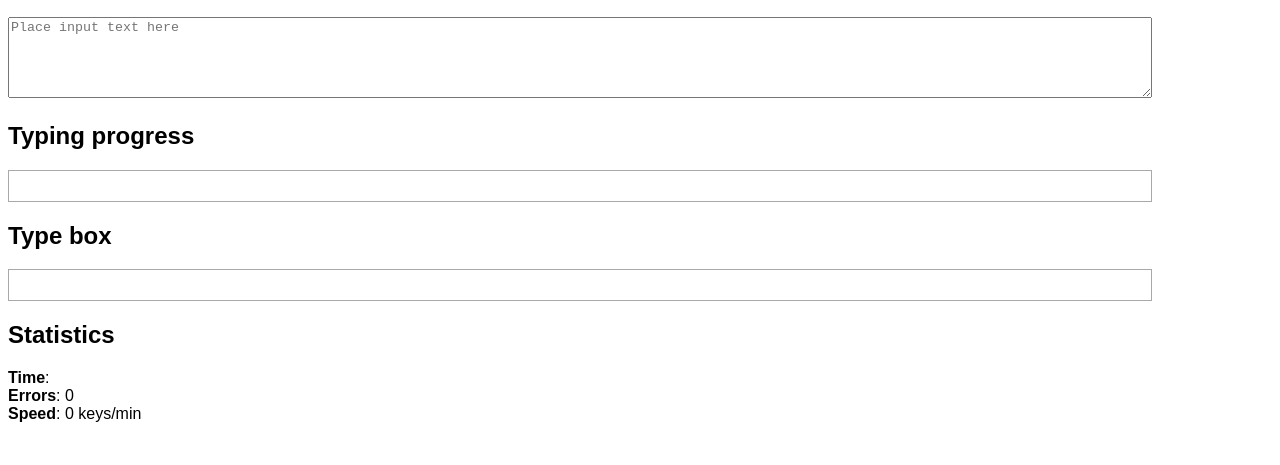
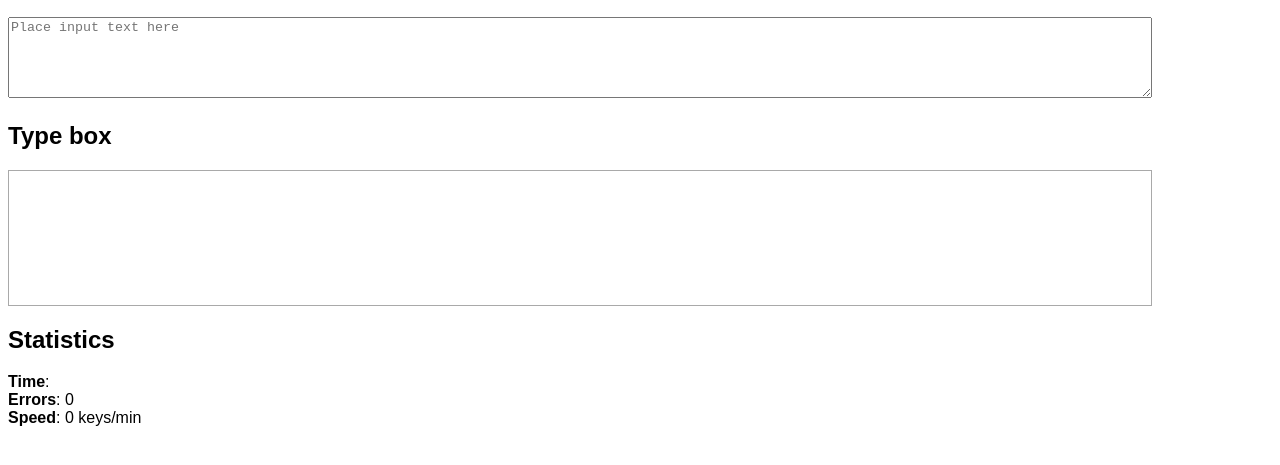
Before and after one commit to lcrespom/typing-contest, a plain HTML site: page index.html in a window 1280 px wide. Shown: the part 111-576 px from the top of the page. Drawn offline with Linux system fonts and the light colour scheme.

Commit message:
Overlay is working

```diff
--- a/index.html
+++ b/index.html
@@ -8,22 +8,25 @@
 	<script src="jquery-3.3.1.min.js"></script>
 </head>
 <body>
+<div id="main">
 	<h1>Typing contest</h1>
 	<h2>Input text</h2>
 	<textarea id="input_text"
 		rows="5"
 		placeholder="Place input text here"></textarea>
 
-	<h2>Typing progress</h2>
-	<div id="type_progress" class="rich_text_area"></div>
 
 	<h2>Type box</h2>
-	<div id="type_box" contenteditable="true" class="rich_text_area"></div>
+	<div class="overlay_container">
+		<div id="type_progress" class="rich_text_area"></div>
+		<div id="type_box" contenteditable="true" class="rich_text_area"></div>
+	</div>
 
 	<h2>Statistics</h2>
 	<b>Time</b>: <span id="stat_time"></span> <br/>
 	<b>Errors</b>: <span id="stat_errors">0</span> <br/>
 	<b>Speed</b>: <span id="stat_speed">0</span> keys/min<br/>
+</div>
 
 	<script src="main.js"></script>
 </body>
--- a/main.js
+++ b/main.js
@@ -19,6 +19,7 @@ function handleInputText() {
 		updateStatErrors()
 		$('#type_box').html('')
 		inputText = $(this).val()
+		decorateInput(0)
 	})
 }
 
--- a/style.css
+++ b/style.css
@@ -13,7 +13,7 @@ textarea {
 	width: 90%;
 	border: 1px solid #a9a9a9;
 	padding: 2px;
-	min-height: 2em;
+	min-height: 10em;
 }
 
 .typed {
@@ -24,3 +24,13 @@ textarea {
 .not_typed {
 	color: #888;
 }
+
+.overlay_container {
+	position: relative;
+}
+
+#type_box {
+	position: absolute;
+	top: 0;
+	background-color: rgba(0, 0, 0, 0);
+}
```
